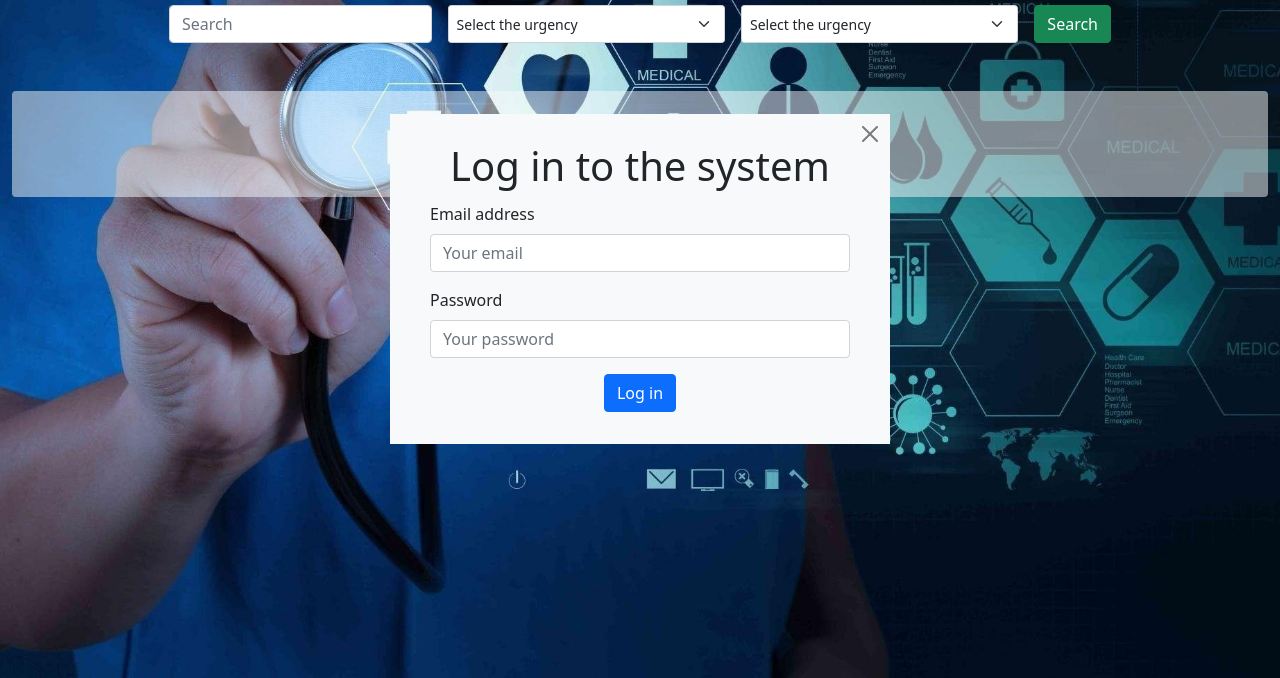
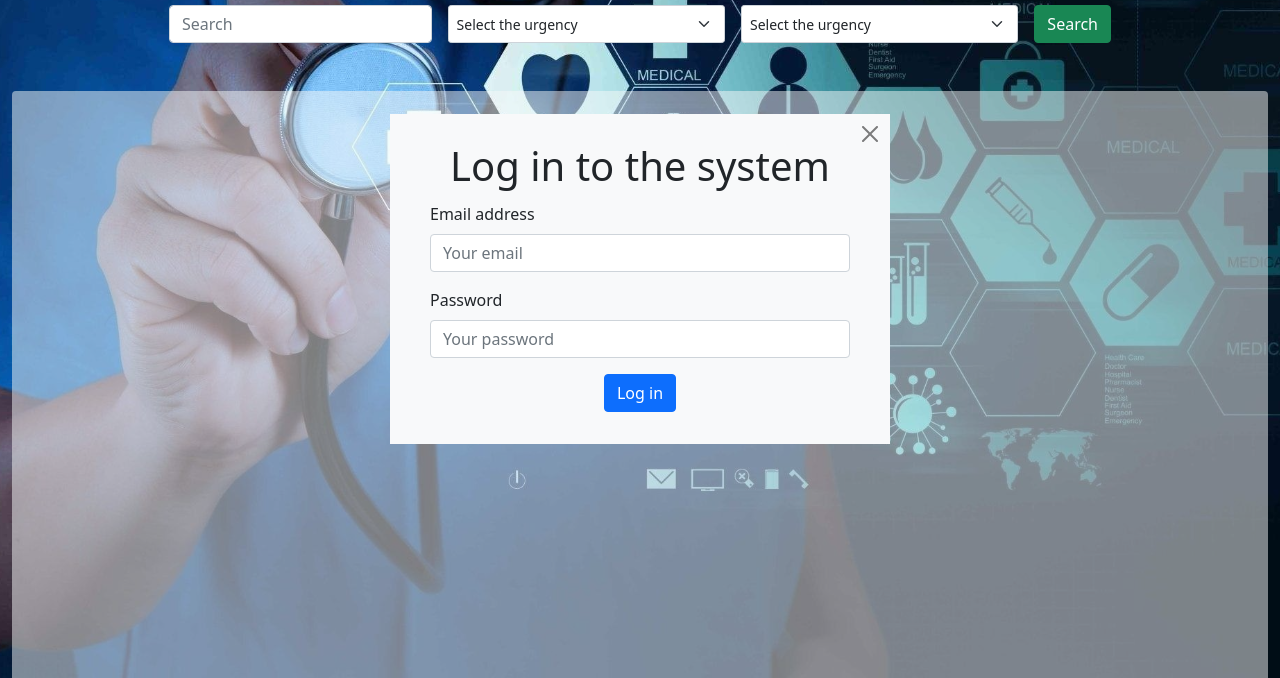
Before and after one commit to maksymopanasenko/appointment-registration, a plain HTML site: page index.html in a window 1280 px wide. Both pictures are taken after a click on the button "Login". Shown: the part 121-799 px from the top of the page. Drawn offline with nearby package versions, Linux system fonts and the light colour scheme.

Commit message:
mini fix v1.0

```diff
--- a/css/style.css
+++ b/css/style.css
@@ -6,3 +6,7 @@ body {
     background-size: cover;
     height: 100vh;
 }
+.scroll-y {
+    height:690px;
+    overflow-y: scroll;
+  }
--- a/index.html
+++ b/index.html
@@ -1,30 +1,35 @@
 <!DOCTYPE html>
 <html lang="en">
+
 <head>
     <meta charset="UTF-8">
     <meta name="viewport" content="width=device-width, initial-scale=1.0">
-    <link href="https://cdn.jsdelivr.net/npm/bootstrap@5.1.3/dist/css/bootstrap.min.css" rel="stylesheet" integrity="sha384-1BmE4kWBq78iYhFldvKuhfTAU6auU8tT94WrHftjDbrCEXSU1oBoqyl2QvZ6jIW3" crossorigin="anonymous">
+    <link href="https://cdn.jsdelivr.net/npm/bootstrap@5.1.3/dist/css/bootstrap.min.css" rel="stylesheet"
+        integrity="sha384-1BmE4kWBq78iYhFldvKuhfTAU6auU8tT94WrHftjDbrCEXSU1oBoqyl2QvZ6jIW3" crossorigin="anonymous">
     <link rel="stylesheet" href="./css/style.css">
     <link rel="icon" type="image/png" sizes="32x32" href="/favicon-32x32.png">
     <title>Cards</title>
-    <script src ="https://code.jquery.com/jquery-1.10.2.js"></script>
+    <script src="https://code.jquery.com/jquery-1.10.2.js"></script>
     <script src="https://code.jquery.com/ui/1.10.4/jquery-ui.js"></script>
     <script src="js/index.js" type="module" defer></script>
     <script src="https://cdn.jsdelivr.net/npm/axios/dist/axios.min.js"></script>
 </head>
+
 <body>
     <header>
         <div class="container-fluid">
             <nav class="navbar navbar-light">
                 <div class="container-fluid">
-                <a class="navbar-brand d-flex justify-content-center align-items-center text-white" href="#">
-                    <img src="./img/Medical-logo-template-on-transparent-background-PNG.png" alt="" width="100" height="100">
-                    <span class="d-none d-sm-block">HealthTouch</span>
-                </a>
-                <button type="button" id="logIn" class="btn btn-outline-dark border-dark rounded text-white">Login</button>
+                    <a class="navbar-brand d-flex justify-content-center align-items-center text-white" href="#">
+                        <img src="./img/Medical-logo-template-on-transparent-background-PNG.png" alt="" width="100"
+                            height="100">
+                        <span class="d-none d-sm-block">HealthTouch</span>
+                    </a>
+                    <button type="button" id="logIn"
+                        class="btn btn-outline-dark border-dark rounded text-white">Login</button>
                 </div>
             </nav>
-            </div>
+        </div>
     </header>
     <main class="container-fluid pb-5">
         <div id="filter" class="d-flex justify-content-center">
@@ -44,12 +49,15 @@
                 <button class="btn btn-success" type="submit">Search</button>
             </form>
         </div>
-        <div class="p-3 rounded my-5 bg-opacity-50 bg-light">
+        <div class="p-3 rounded my-5 bg-opacity-50 bg-light scroll-y">
             <p id="no-item" class="text-center fw-bolder fs-3">No items have been added</p>
             <ul id="root" class="row list-unstyled"></ul>
         </div>
     </main>
 
-    <script src="https://cdn.jsdelivr.net/npm/bootstrap@5.1.3/dist/js/bootstrap.bundle.min.js" integrity="sha384-ka7Sk0Gln4gmtz2MlQnikT1wXgYsOg+OMhuP+IlRH9sENBO0LRn5q+8nbTov4+1p" crossorigin="anonymous"></script>
+    <script src="https://cdn.jsdelivr.net/npm/bootstrap@5.1.3/dist/js/bootstrap.bundle.min.js"
+        integrity="sha384-ka7Sk0Gln4gmtz2MlQnikT1wXgYsOg+OMhuP+IlRH9sENBO0LRn5q+8nbTov4+1p"
+        crossorigin="anonymous"></script>
 </body>
+
 </html>
--- a/js/classes/visits.js
+++ b/js/classes/visits.js
@@ -76,6 +76,9 @@ class Visit {
         this.btnClose.addEventListener('click', async () => {
             await deleteCards(this.id)
             this.btnClose.parentElement.offsetParent.parentElement.remove()
+            if (document.querySelector('#root').children.length === 0) {
+                document.getElementById('no-item').classList.remove('d-none');
+            }
         })
     }
 
--- a/js/functions/filter.js
+++ b/js/functions/filter.js
@@ -45,7 +45,7 @@ function filterCards() {
             counter++;
         }
     });
-
+    if (cards.length === 0) return;
     if (counter == cards.length) {
         text.innerText = 'No records found';
         text.classList.remove('d-none');
--- a/js/functions/logIn.js
+++ b/js/functions/logIn.js
@@ -3,7 +3,7 @@ import initialRender from "./initialRender.js";
 
 const LOGIN_URL = "https://ajax.test-danit.com/api/v2/cards/login";
 
-async function logIn(btn, filter) {
+async function logIn(btn) {
     const logInForm = document.querySelector('#formAuthorization');
 
     logInForm.addEventListener('submit', async (e) => {
@@ -21,8 +21,6 @@ async function logIn(btn, filter) {
         if (token) {
             localStorage.setItem('token', token);
 
-            filter.classList.remove('d-none')
-            filter.classList.add('d-block')
             btn.innerText = 'Create a visit';
             btn.classList.add('create-btn');
             document.querySelector('.modal').remove();
--- a/js/functions/openModal.js
+++ b/js/functions/openModal.js
@@ -1,7 +1,7 @@
 import {ModalLogin, ModalVisits} from "../classes/modal.js";
 import logIn from "./logIn.js";
 
-function openModal(btn, filter) {
+function openModal(btn) {
     btn.addEventListener('click', async () => {
         const modal = document.querySelector('.modal');
 
@@ -11,7 +11,7 @@ function openModal(btn, filter) {
         } else {
             new ModalLogin().render();
 
-            await logIn(btn, filter);
+            await logIn(btn);
         }
     });
 }
--- a/js/index.js
+++ b/js/index.js
@@ -4,23 +4,20 @@ import openModal from "./functions/openModal.js";
 import filterCards from "./functions/filter.js";
 
 
-const filter = document.querySelector('#filter'),
-      btnlogIn = document.querySelector('#logIn');
+const btnlogIn = document.querySelector('#logIn');
 
+document.getElementById("filterForm").addEventListener("submit", function (e) {
+    e.preventDefault();
 
+    filterCards();
+});
 if (localStorage.getItem('token')) {
     btnlogIn.innerText = 'Create a visit';
     btnlogIn.classList.add('create-btn');
 
     await initialRender();
-
-    document.getElementById("filterForm").addEventListener("submit", function (e) {
-        e.preventDefault();
-
-        filterCards();
-    });
 }
 
 draggAndDropp('#root');
 
-openModal(btnlogIn, filter);
+openModal(btnlogIn);
```
Also changed, not shown: img/20578634.jpg (deleted), img/624121.jpg (deleted), img/hermes-logo-family-medicine-physician-affinity-medical-clinic-health-health-care-caduceus-as-a-symbol-of-medicine-doctor-of-medicine-png-clipart.jpg (deleted), img/medical-16.jpg (deleted), img/medical-background-cjge7e89adg6ub8x.jpg (deleted).
